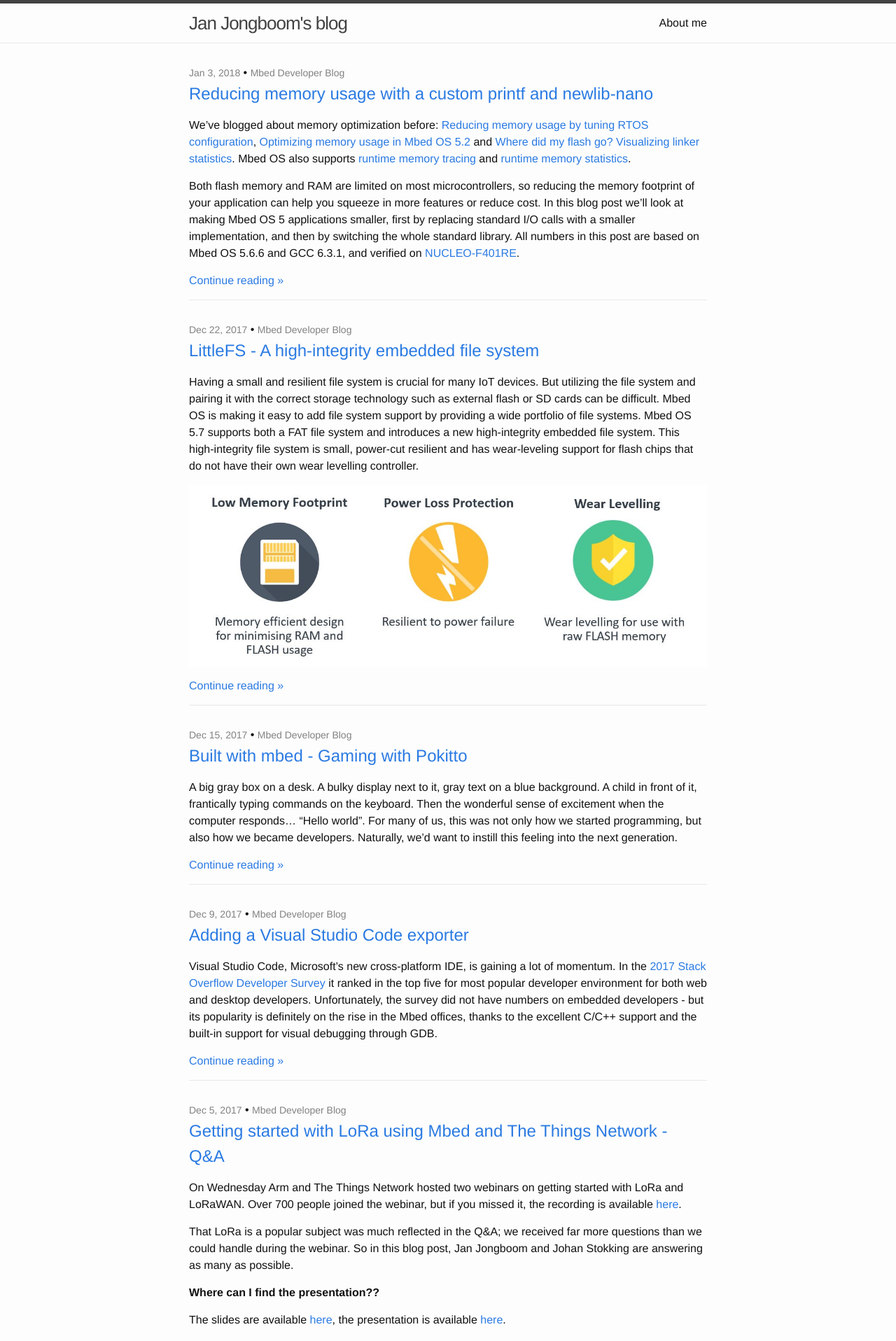
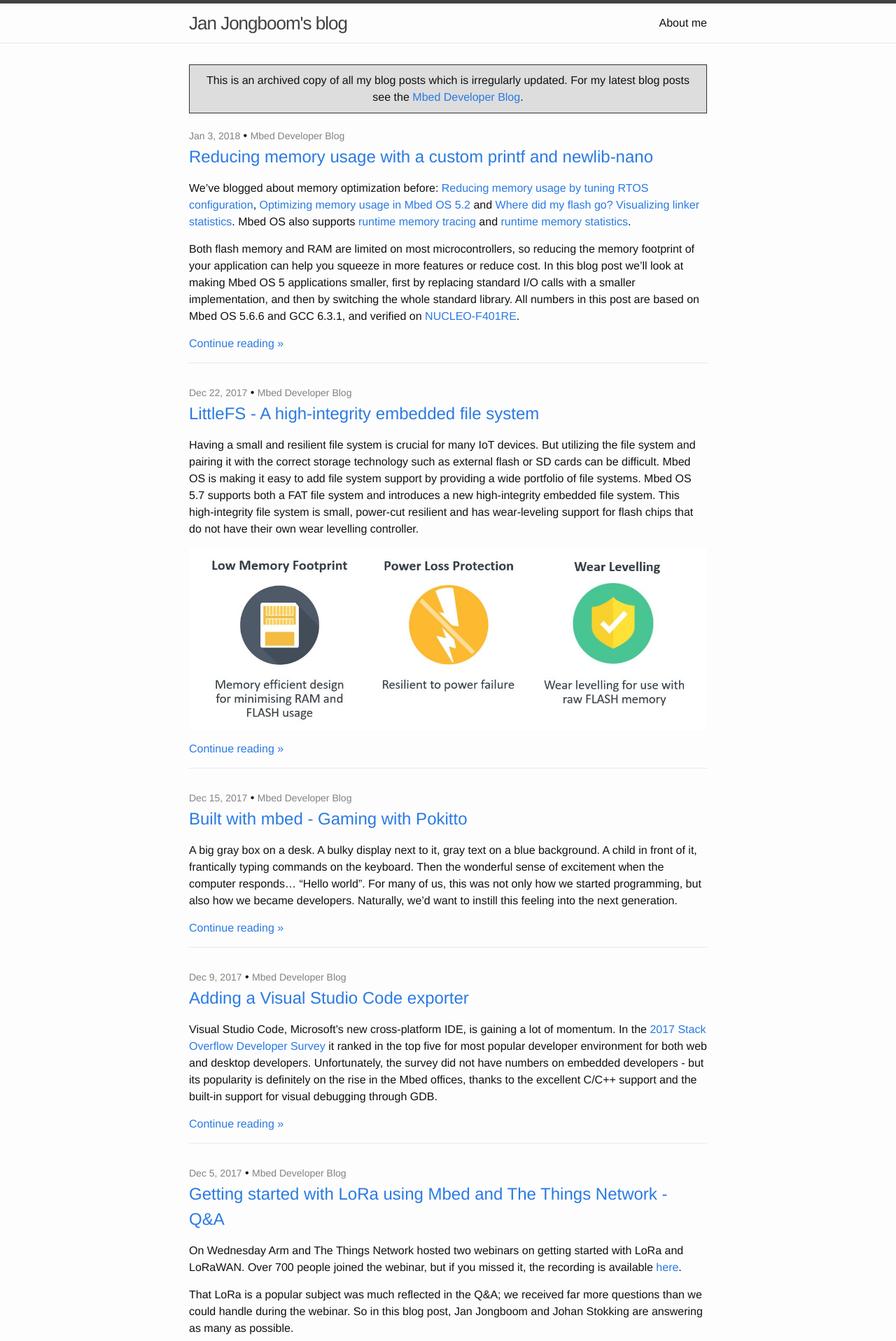
Before and after one commit to janjongboom/blog.janjongboom.com, a Jekyll site: the page built from index.html, in a window 1280 px wide. Shown: the top 1916 px of the page at 70% size. Built offline with Jekyll 4.4.1, drawn with Linux system fonts in a browser that asks for light colours; the list of posts is cut into pages by our own code.

Commit message:
Add a note indicating that this is an archived copy

```diff
--- a/_sass/_layout.scss
+++ b/_sass/_layout.scss
@@ -248,7 +248,7 @@
 
     .original-post {
         background-color: #cf5300;
-        padding: 7px;
+        padding: 7px 7px 7px 13px;
         color: white;
 
         a {
@@ -302,3 +302,11 @@
         text-decoration: underline;
     }
 }
+
+#archive-note {
+    border: solid 1px #333;
+    background-color: #ddd;
+    text-align: center;
+    padding: 10px;
+    margin-bottom: 20px;
+}
--- a/index.html
+++ b/index.html
@@ -1,6 +1,11 @@
 ---
 layout: default
 ---
+
+<div id="archive-note">
+  This is an archived copy of all my blog posts which is irregularly updated.
+  For my latest blog posts see the <a href="https://os.mbed.com/blog" target="_blank">Mbed Developer Blog</a>.
+</div>
 
 <div class="home">
 
```
